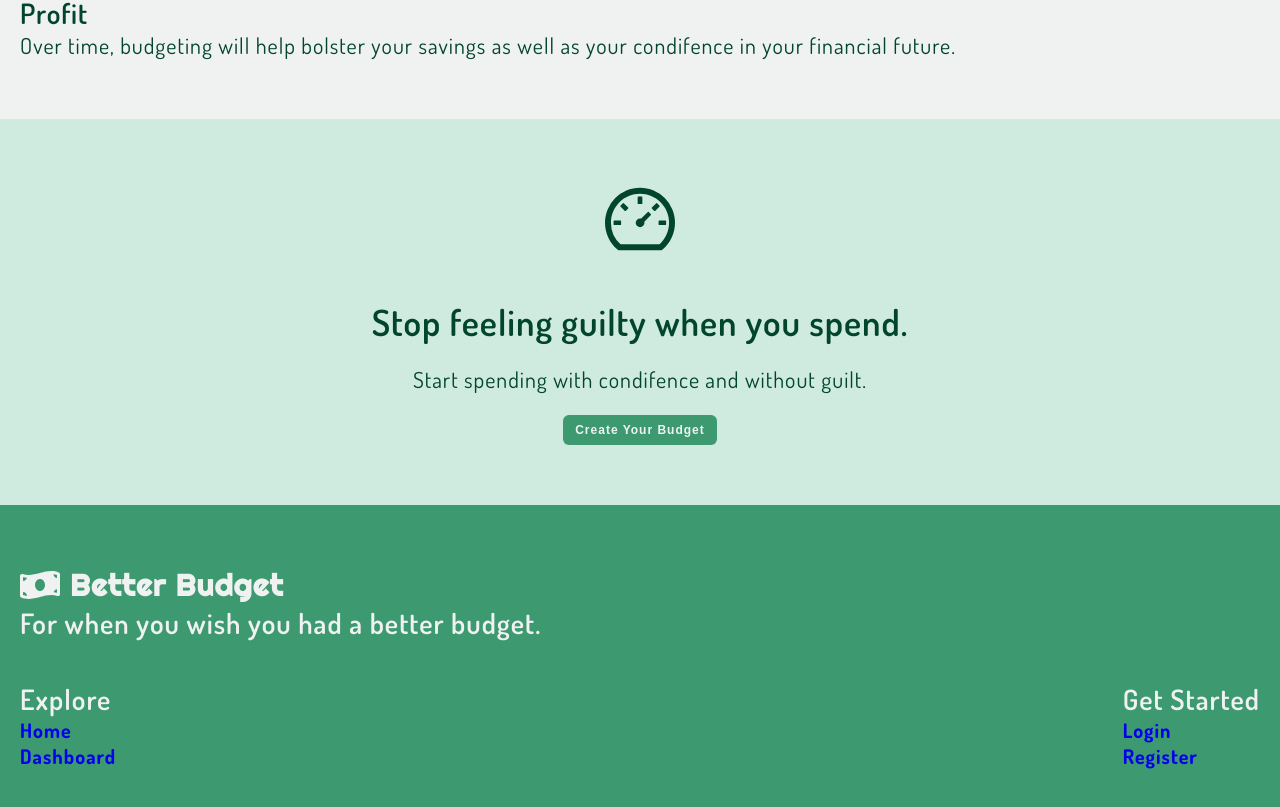
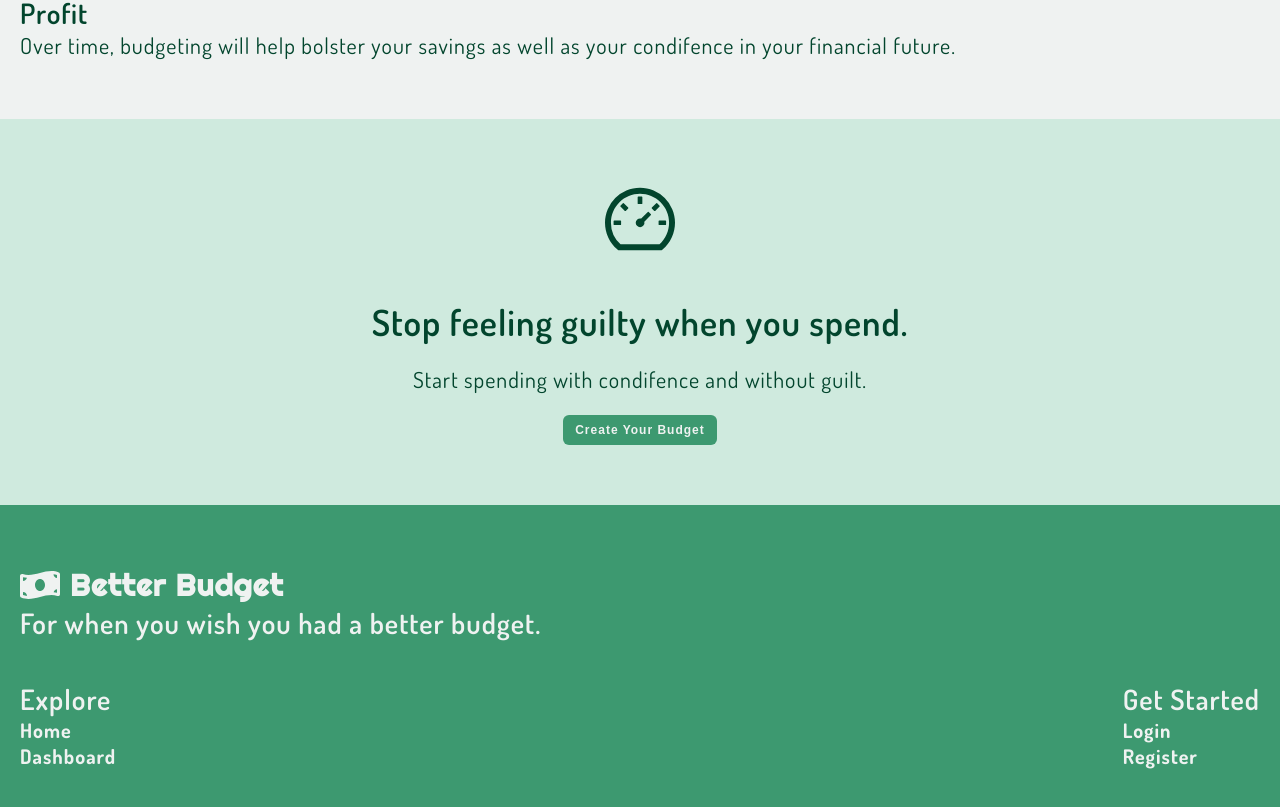
Before and after one commit to JohnSebastian3/better-budget, a React (Create React App) app in the folder client/: page / in a window 1280 px wide. Shown: the part 1253-2060 px from the top of the page. Built offline with nearby package versions, Linux system fonts and the light colour scheme; no server answers; a web font is replaced by a local one.

Commit message:
Change footer links styling

```diff
--- a/client/src/components/Footer/Footer.module.css
+++ b/client/src/components/Footer/Footer.module.css
@@ -1,12 +1,12 @@
 .footer {
-  background-color: #3D9970;
-  color: #EFF2F1;
+  background-color: #3d9970;
+  color: #eff2f1;
   padding: 40px 0;
 }
 
 .footer__logo {
-  color: #EFF2F1;
-  font-family: 'Righteous', sans-serif;
+  color: #eff2f1;
+  font-family: "Righteous", sans-serif;
   font-size: 2rem;
   text-align: center;
   display: flex;
@@ -14,7 +14,7 @@
   gap: 1rem;
 }
 
-.footer__logo svg{
+.footer__logo svg {
   width: 30px;
   height: 30px;
 }
@@ -23,13 +23,22 @@
   padding: 40px 0;
   display: flex;
   justify-content: space-between;
-
 }
 
 .footer__links__explore {
   display: flex;
   flex-direction: column;
   align-items: flex-start;
+}
+
+.footer__links__explore a,
+.footer__links__get-started a {
+  color: #eff2f1;
+}
+
+.footer__links__explore a:hover,
+.footer__links__get-started a:hover {
+  color: #51c591;
 }
 
 .footer__links__get-started {
@@ -43,7 +52,7 @@
     font-size: 3rem;
   }
 
-  .footer__logo svg{
+  .footer__logo svg {
     width: 40px;
     height: 40px;
   }
```
